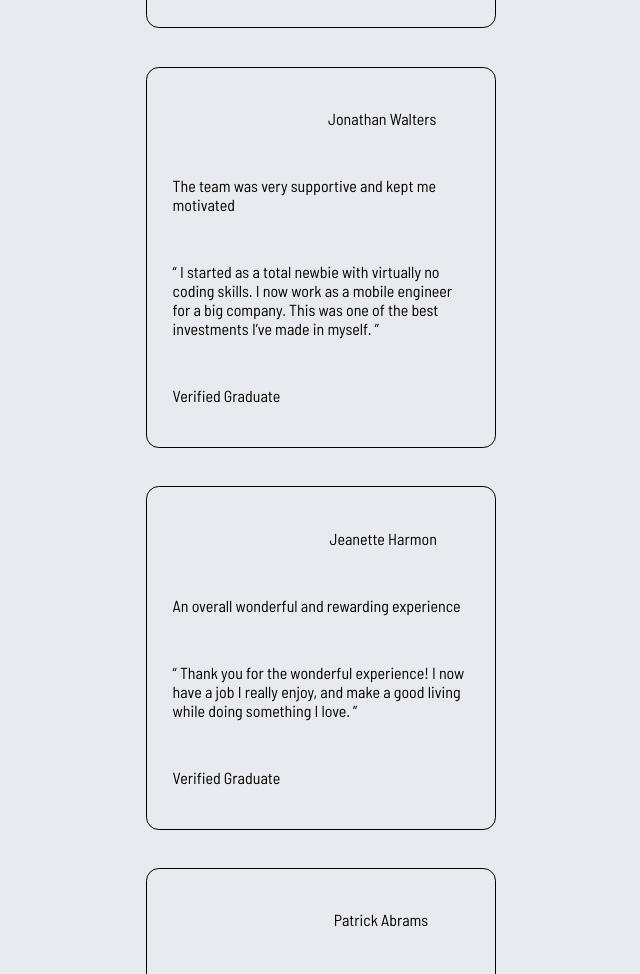
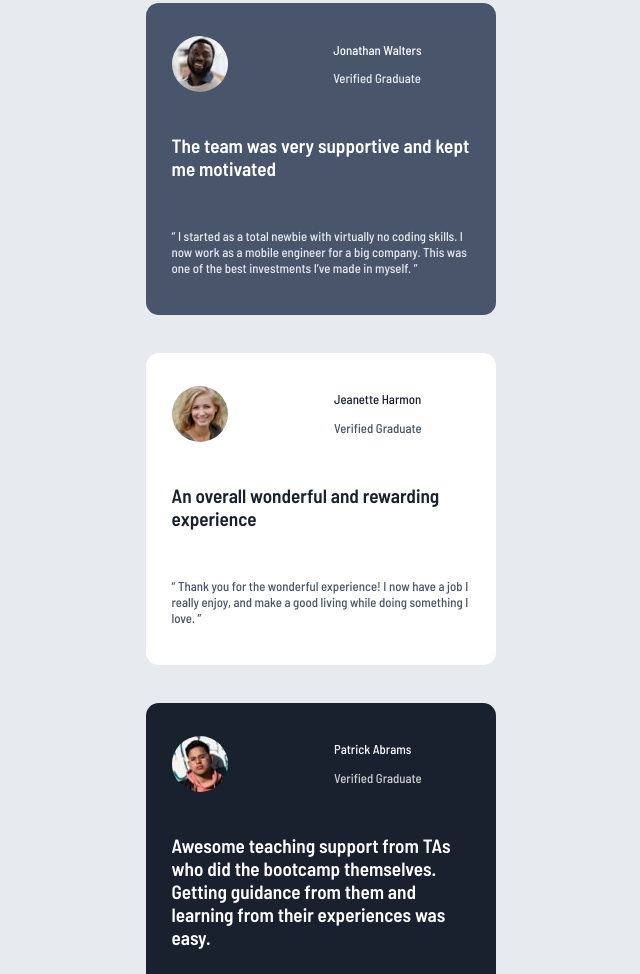
Before and after one commit to Aon-m/Testimonials-Grid-Section-Main, a plain HTML site: page index.html in a window 1280 px wide. Shown: the part 500-1474 px from the top of the page, without its empty margins (319-959 px from the left). Drawn offline with Linux system fonts and the light colour scheme.

Commit message:
Add colors to the testimonial

```diff
--- a/index.html
+++ b/index.html
@@ -5,9 +5,12 @@
     <meta name="viewport" content="width=device-width, initial-scale=1.0" />
     <!-- displays site properly based on user's device -->
     <link rel="stylesheet" href="styles.css" />
-    <link rel="preconnect" href="https://fonts.googleapis.com">
-<link rel="preconnect" href="https://fonts.gstatic.com" crossorigin>
-<link href="https://fonts.googleapis.com/css2?family=Barlow+Semi+Condensed:ital,wght@0,100;0,200;0,300;0,400;0,500;0,600;0,700;0,800;0,900;1,100;1,200;1,300;1,400;1,500;1,600;1,700;1,800;1,900&family=Poppins:ital,wght@0,100;0,200;0,300;0,400;0,500;0,600;0,700;0,800;0,900;1,100;1,200;1,300;1,400;1,500;1,600;1,700;1,800;1,900&family=Quicksand&display=swap" rel="stylesheet">
+    <link rel="preconnect" href="https://fonts.googleapis.com" />
+    <link rel="preconnect" href="https://fonts.gstatic.com" crossorigin />
+    <link
+      href="https://fonts.googleapis.com/css2?family=Barlow+Semi+Condensed:ital,wght@0,100;0,200;0,300;0,400;0,500;0,600;0,700;0,800;0,900;1,100;1,200;1,300;1,400;1,500;1,600;1,700;1,800;1,900&family=Poppins:ital,wght@0,100;0,200;0,300;0,400;0,500;0,600;0,700;0,800;0,900;1,100;1,200;1,300;1,400;1,500;1,600;1,700;1,800;1,900&family=Quicksand&display=swap"
+      rel="stylesheet"
+    />
     <!-- link to external CSS file -->
     <link
       rel="icon"
@@ -16,13 +19,17 @@
       href="./images/favicon-32x32.png"
     />
 
-    <title>Frontend Mentor | [Aon]</title>
+    <title>Testimonials Grid Section | Aon</title>
   </head>
   <body>
     <main>
       <section class="testimonials">
         <div class="testimonial purple">
-          <img src="" alt="" class="image" />
+          <img
+            src="/images/image-daniel.jpg"
+            alt="Portrait of Daniel Clifford"
+            class="profile"
+          />
           <div class="name-profession">
             <p class="name">Daniel Clifford</p>
             <p class="profession">Verified Graduate</p>
@@ -33,30 +40,46 @@
             got every penny’s worth.
           </p>
           <p class="quote">
-          “ I was an EMT for many years before I joined the bootcamp. I’ve been
-          looking to make a transition and have heard some people who had an
-          amazing experience here. I signed up for the free intro course and
-          found it incredibly fun! I enrolled shortly thereafter. The next 12
-          weeks was the best - and most grueling - time of my life. Since
-          completing the course, I’ve successfully switched careers, working as
-          a Software Engineer at a VR startup. ”
+            “ I was an EMT for many years before I joined the bootcamp. I’ve
+            been looking to make a transition and have heard some people who had
+            an amazing experience here. I signed up for the free intro course
+            and found it incredibly fun! I enrolled shortly thereafter. The next
+            12 weeks was the best - and most grueling - time of my life. Since
+            completing the course, I’ve successfully switched careers, working
+            as a Software Engineer at a VR startup. ”
           </p>
         </div>
         <div class="testimonial grey">
-        <img src="" alt="" class="profile" />
+          <img
+            src="/images/image-jonathan.jpg"
+            alt="Portrait of Jonathan Walters"
+            class="profile"
+          />
+          <div class="name-profession">
+
           <p class="name">Jonathan Walters</p>
           <p class="profession">Verified Graduate</p>
-        <p class="title">The team was very supportive and kept me motivated</p>
+          </div>
+          <p class="title">
+            The team was very supportive and kept me motivated
+          </p>
           <p class="quote">
             “ I started as a total newbie with virtually no coding skills. I now
-          work as a mobile engineer for a big company. This was one of the best
-          investments I’ve made in myself. ”
+            work as a mobile engineer for a big company. This was one of the
+            best investments I’ve made in myself. ”
           </p>
         </div>
         <div class="testimonial light">
-        <img src="" alt="" class="profile" />
+          <img
+            src="/images/image-jeanette.jpg"
+            alt="Portrait of Jeanette Harmon"
+            class="profile"
+          />
+          <div class="name-profession">
+
           <p class="name">Jeanette Harmon</p>
           <p class="profession">Verified Graduate</p>
+          </div>
           <p class="title">An overall wonderful and rewarding experience</p>
           <p class="quote">
             “ Thank you for the wonderful experience! I now have a job I really
@@ -64,9 +87,16 @@
           </p>
         </div>
         <div class="testimonial dark">
-        <img src="" alt="" class="profile" />
+          <img
+            src="/images/image-patrick.jpg"
+            alt="Portrait of Patrick Abrams"
+            class="profile"
+          />
+          <div class="name-profession">
+
           <p class="name">Patrick Abrams</p>
           <p class="profession">Verified Graduate</p>
+          </div>
           <p class="title">
             Awesome teaching support from TAs who did the bootcamp themselves.
             Getting guidance from them and learning from their experiences was
@@ -74,15 +104,21 @@
           </p>
           <p class="quote">
             “ The staff seem genuinely concerned about my progress which I find
-          really refreshing. The program gave me the confidence necessary to be
-          able to go out in the world and present myself as a capable junior
-          developer. The standard is above the rest. You will get the personal
-          attention you need from an incredible community of smart and amazing
-          people. ”
+            really refreshing. The program gave me the confidence necessary to
+            be able to go out in the world and present myself as a capable
+            junior developer. The standard is above the rest. You will get the
+            personal attention you need from an incredible community of smart
+            and amazing people. ”
           </p>
         </div>
         <div class="testimonial light">
-        <img src="" alt="" class="profile" />
+          <img
+            src="/images/image-kira.jpg"
+            alt="Portrait of Kira Whittle"
+            class="profile"
+          />
+          <div class="name-profession">
+
           <p class="name">Kira Whittle</p>
           <p class="profession">Verified Graduate</p>
           <p class="title">
@@ -92,16 +128,16 @@
             “ Before joining the bootcamp, I’ve never written a line of code. I
             needed some structure from professionals who can help me learn
             programming step by step. I was encouraged to enroll by a former
-          student of theirs who can only say wonderful things about the program.
-          The entire curriculum and staff did not disappoint. They were very
-          hands-on and I never had to wait long for assistance. The agile team
-          project, in particular, was outstanding. It took my learning to the
-          next level in a way that no tutorial could ever have. In fact, I’ve
-          often referred to it during interviews as an example of my developent
-          experience. It certainly helped me land a job as a full-stack
-          developer after receiving multiple offers. 100% recommend! ”
+            student of theirs who can only say wonderful things about the
+            program. The entire curriculum and staff did not disappoint. They
+            were very hands-on and I never had to wait long for assistance. The
+            agile team project, in particular, was outstanding. It took my
+            learning to the next level in a way that no tutorial could ever
+            have. In fact, I’ve often referred to it during interviews as an
+            example of my developent experience. It certainly helped me land a
+            job as a full-stack developer after receiving multiple offers. 100%
+            recommend! ”
           </p>
-      </div>
         </div>
       </section>
     </main>
@@ -111,6 +147,7 @@
         <a href="https://www.frontendmentor.io?ref=challenge" target="_blank"
           >Frontend Mentor</a
         >. Coded by <a href="#">Your Name Here</a>.
+      </div>
     </footer>
   </body>
 </html>
--- a/styles.css
+++ b/styles.css
@@ -34,7 +34,7 @@ body {
   grid-template-columns: auto auto;
   grid-template-rows: auto auto auto;
   grid-template-areas:
-    "image name-profession"
+    "profile name-profession"
     "title title"
     "quote quote";
   gap: clamp(0rem, 2vw, 1rem);
@@ -42,11 +42,30 @@ body {
   border-radius: clamp(0.5rem, 1vw, 1rem);
   padding: clamp(1rem, 2vw, 2rem);
   margin: clamp(1rem, calc(0.8rem + 0.5vw), 1.5rem);
-  border: 1px solid black;
   text-align: left;
+  background: var(--background);
 }
-.image {
-  grid-area: image;
+.name,
+.title {
+  color: var(--name-quote);
+}
+.profession,
+.quote {
+  color: var(--profession-quote);
+}
+.name-profession,
+.quote {
+  font-size: clamp(0.8rem, 1vw, 1rem);
+  font-weight: 500;
+}
+.title {
+  font-size: clamp(1rem, 1.5vw, 1.2rem);
+  font-weight: 600;
+}
+.profile {
+  grid-area: profile;
+  border-radius: 50%;
+  align-self: center;
 }
 .name-profession {
   grid-area: name-profession;
@@ -57,3 +76,35 @@ body {
 .quote {
   grid-area: quote;
 }
+ {
+  --purple-50: hsl(260, 100%, 95%);
+  --purple-300: hsl(264, 82%, 80%);
+  --purple-500: hsl(263, 55%, 52%);
+  --white: hsl(0, 0%, 100%);
+  --grey-100: hsl(214, 17%, 92%);
+  --grey-200: hsl(0, 0%, 81%);
+  --grey-400: hsl(224, 10%, 45%);
+  --grey-500: hsl(217, 19%, 35%);
+  --dark-blue: hsl(219, 29%, 14%);
+  --black: hsl(0, 0%, 7%);
+}
+.purple {
+  --background: var(--purple-500);
+  --name-quote: var(--purple-50);
+  --profession-quote: var(--purple-300);
+}
+.grey {
+  --background: var(--grey-500);
+  --name-quote: var(--white);
+  --profession-quote: var(--grey-100);
+}
+.dark {
+  --background: var(--dark-blue);
+  --name-quote: var(--white);
+  --profession-quote: var(--grey-200);
+}
+.light {
+  --background: var(--white);
+  --name-quote: var(--dark-blue);
+  --profession-quote: var(--grey-500);
+}
```
Lines whose indentation alone changed are shown as unchanged.
